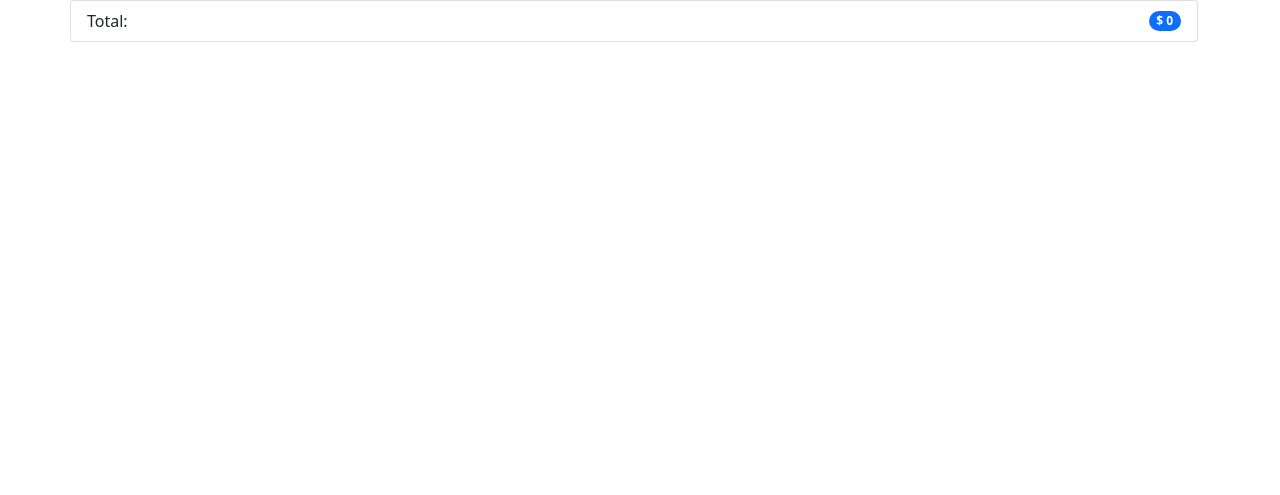
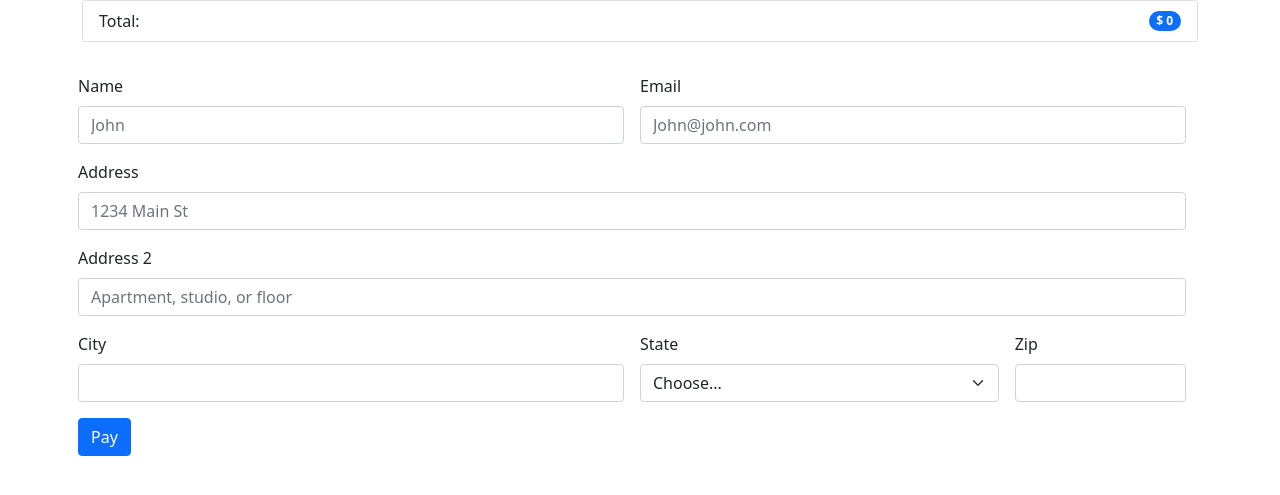
Before and after one commit to Nicolas-C-G/py_django_e-commerce, a Django app: page /checkout/ in a window 1280 px wide. Shown: the top 495 px of the page. Run offline with Django 5.2, Linux system fonts and the light colour scheme.

Commit message:
new table created and updated checkout.html

```diff
--- a/ecomsite/shop/admin.py
+++ b/ecomsite/shop/admin.py
@@ -1,6 +1,7 @@
 from django.contrib import admin
-from .models import Products
+from .models import Products, Order
 
 # Register your models here.
 
 admin.site.register(Products)
+admin.site.register(Order)
--- a/ecomsite/shop/templates/shop/checkout.html
+++ b/ecomsite/shop/templates/shop/checkout.html
@@ -7,14 +7,53 @@
     <title>Document</title>
 </head>
 <body>
-    <div class="container">
-        <div class="col-md-12">
-            <div class="row">
-                <ul class="list-group" id="item_list">
-                </ul>
-            </div>
+  <div class="container">
+    <div class="row">
+      <div class="col-md-12">
+        <ul class="list-group" id="item_list">
+        </ul>
+      </div>
+    </div>
+    <div class="row">
+      <form class="row g-3" method="post">
+        {% csrf_token %}
+        <div class="col-md-6">
+          <label for="inputName" class="form-label">Name</label>
+          <input id="name" name="name" type="text" class="form-control" id="inputName" placeholder="John">
         </div>
+        <div class="col-md-6">
+          <label for="inputEmail" class="form-label">Email</label>
+          <input type="email" id="email" name="email" class="form-control" id="inputEmail" placeholder="John@john.com">
+        </div>
+        <div class="col-12">
+          <label for="inputAddress" class="form-label">Address</label>
+          <input type="text" id="address" name="address" class="form-control" id="inputAddress" placeholder="1234 Main St">
+        </div>
+        <div class="col-12">
+          <label for="inputAddress2" class="form-label">Address 2</label>
+          <input type="text" id="address2" name="address2" class="form-control" id="inputAddress2" placeholder="Apartment, studio, or floor">
+        </div>
+        <div class="col-md-6">
+          <label for="inputCity" class="form-label">City</label>
+          <input type="text" id="city" name="city" class="form-control" id="inputCity">
+        </div>
+        <div class="col-md-4">
+          <label for="inputState" class="form-label">State</label>
+          <select id="state" name="state" id="inputState" class="form-select">
+            <option selected>Choose...</option>
+            <option>...</option>
+          </select>
+        </div>
+        <div class="col-md-2">
+          <label for="inputZip" class="form-label">Zip</label>
+          <input type="text" id="zip" name="zip" class="form-control" id="inputZip">
+        </div>
+        <div class="col-12">
+          <button type="submit" class="btn btn-primary">Pay</button>
+        </div>
+      </form>
     </div>
+  </div>
 </body>
 <script src="https://code.jquery.com/jquery-3.7.1.js"
         integrity="sha256-eKhayi8LEQwp4NKxN+CfCh+3qOVUtJn3QNZ0TciWLP4="
--- a/ecomsite/shop/views.py
+++ b/ecomsite/shop/views.py
@@ -1,5 +1,5 @@
 from django.shortcuts import render
-from .models import Products
+from .models import Products, Order
 from django.core.paginator import Paginator
 # Create your views here.
 
@@ -24,4 +24,17 @@ def detail(request, id):
     return render(request,'shop/detail.html',{'product_object':product_object})
 
 def checkout(request):
+
+    if request.method == "POST":
+        name = request.POST.get('name', "")
+        email = request.POST.get('email', "")
+        address = request.POST.get('address', "")
+        address2 = request.POST.get('address2', "")
+        city = request.POST.get('city', "")
+        state = request.POST.get('state', "")
+        zip = request.POST.get('zip', "")
+
+        order = Order(name=name, email=email, address=address, address2=address2, city=city, state=state, zip=zip)
+        order.save()
+
     return render(request, 'shop/checkout.html')
```
Also changed, not shown: ecomsite/shop/models.py (+10 -0 lines), ecomsite/db.sqlite3, ecomsite/shop/migrations/0002_order.py (added).
